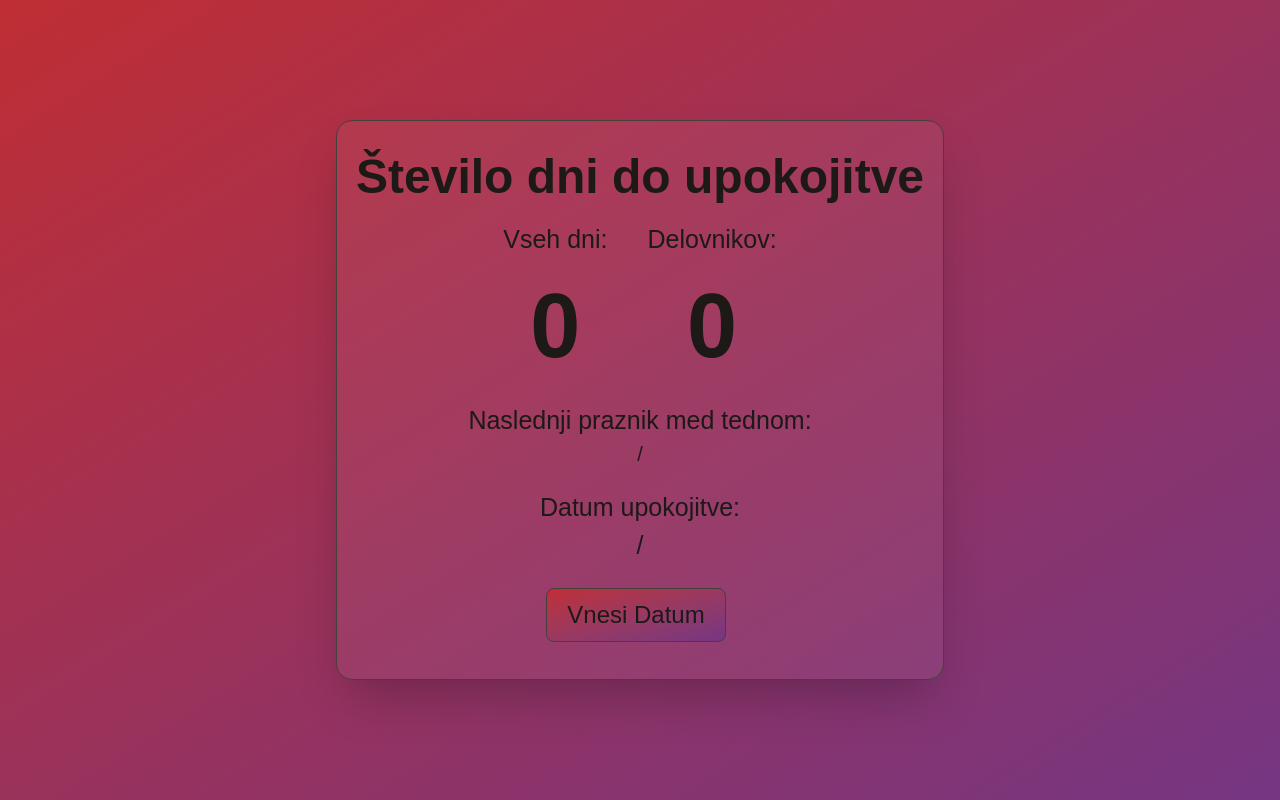
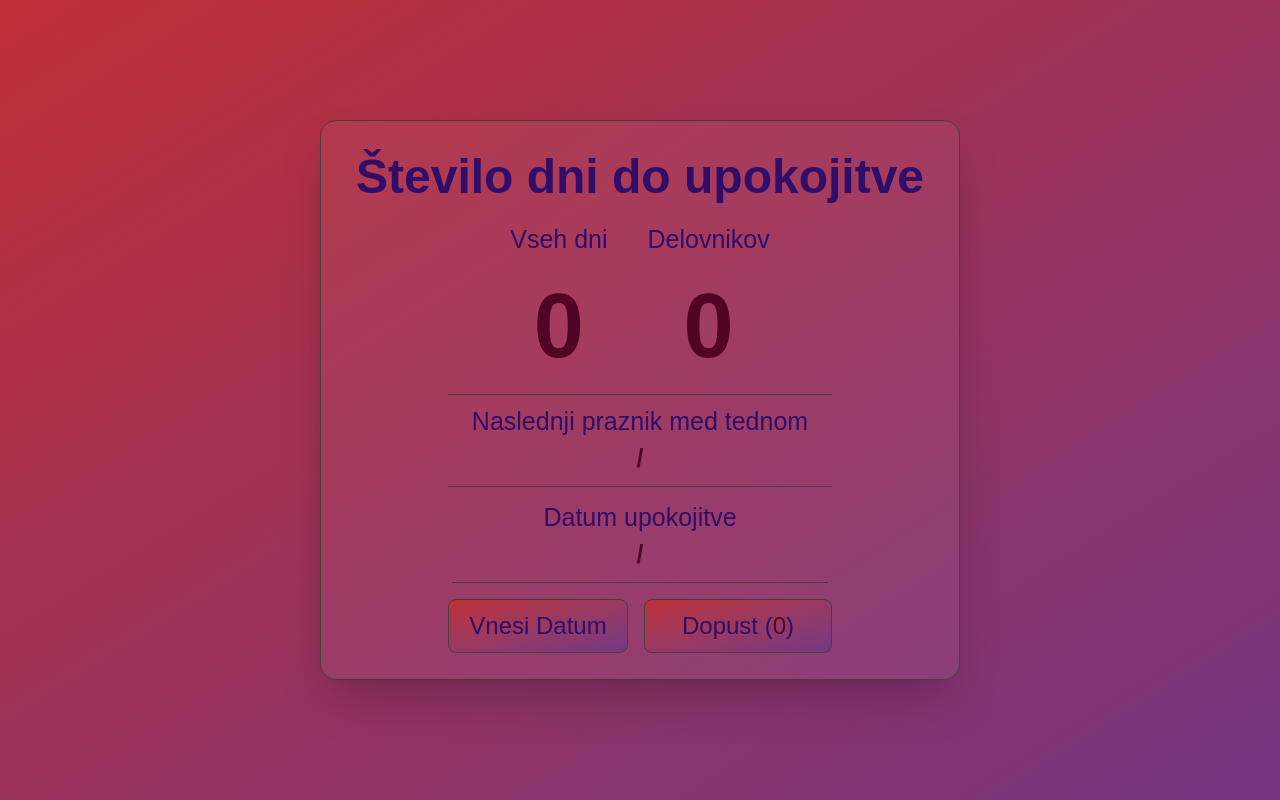
Before and after one commit to DomenGoli/Delovniki, a React (Vite) app: page / in a window 1280 px wide. Built offline with nearby package versions, Linux system fonts and the light colour scheme.

Commit message:
dodan dopust

```diff
--- a/src/App.tsx
+++ b/src/App.tsx
@@ -6,23 +6,28 @@ import NextHolliday from "./components/NextHolliday";
 import Title from "./components/Title";
 import DateSelector from "./components/DateSelector";
 import DisplayDate from "./components/DisplayDate";
+import ButtonDopust from "./components/ButtonDopust";
+import VacationInput from "./components/VacationInput";
 
 function App() {
     const [showDateForm, setShowDateForm] = useState(false);
+    const [showVacationInput, setShowVacationInput] = useState(false);
     const [selectedDate, setSelectedDate] = useState<Date>(
         new Date(localStorage.getItem("setDatum") || new Date(1970, 0, 1))
     );
     const [totalDays, setTotalDays] = useState(0);
     const [workDays, setWorkDays] = useState(0);
     const [nextHolliday, setNextHolliday] = useState<Date | null>(null);
+    const [vacationDays, setVacationDays] = useState<number>(
+        Number(localStorage.getItem("setVacDays")) || 0
+    );
     const [position, setPostion] = useState<{ y: number; x: number }>({
         y: 0,
         x: 0,
     });
 
-
-    const ref = useRef<Date | null>(null) // fix stale state
-    ref.current = nextHolliday // fix stale state
+    const ref = useRef<Date | null>(null); // fix stale state
+    ref.current = nextHolliday; // fix stale state
 
     function handleShowDateForm(e: React.FormEvent) {
         setShowDateForm(!showDateForm);
@@ -149,7 +154,7 @@ function App() {
                             hollidays.includes(dayMonthString)) ||
                         easterDates.includes(easterString)
                     ) {
-                        ref.current = new Date(currentDate) // fix stale state
+                        ref.current = new Date(currentDate); // fix stale state
                         setNextHolliday(new Date(currentDate));
                     }
                 }
@@ -161,24 +166,54 @@ function App() {
     );
 
     return (
-        <div className="relative lg:w-[38rem] lg:h-[35rem] w-[100%] h-[100vh] lg:bg-white/5 flex flex-col items-center rounded-2xl shadow-2xl lg:gap-0 gap-11 p-[1rem] transition-all duration-2000 border-1 border-stone-700 text-stone-900">
+        <div className="relative lg:w-[40rem] lg:h-[35rem] w-[100%] h-[100vh] lg:bg-white/5 flex flex-col items-center rounded-2xl shadow-2xl lg:gap-0 gap-11 p-[1rem] transition-all duration-2000 lg:border-1 border-stone-700 text-violet-950">
             <Title />
+            <div className="divide-y-1 divide-stone-700">
 
-            <div className="flex gap-10">
+            <div className="flex gap-10 justify-center items-center">
                 <DisplayResult
                     result={selectedDate.getTime() > Date.now() ? totalDays : 0}
                     // result={totalDays}
-                    text="Vseh dni:"
-                />
-                <DisplayResult result={workDays} text="Delovnikov:" />
+                    text="Vseh dni"
+                    />
+                <DisplayResult
+                    result={workDays - vacationDays}
+                    text="Delovnikov"
+                    />
             </div>
 
             <NextHolliday>{nextHolliday}</NextHolliday>
             <DisplayDate selectedDate={selectedDate} />
-            <ButtonTarget
-                showDateForm={showDateForm}
-                onClick={(e)=> handleShowDateForm(e)}
-            />
+            <div className="flex gap-2">
+                <ButtonTarget
+                    showDateForm={showDateForm}
+                    onClick={(e) => handleShowDateForm(e)}
+                    />
+                {!showVacationInput && (
+                    <ButtonDopust
+                    vacationDays={vacationDays}
+                    onClick={() => setShowVacationInput(true)}
+                    />
+                )}
+                {showVacationInput && (
+                    <VacationInput
+                    vacationDays={vacationDays}
+                    setVacationDays={setVacationDays}
+                    >
+                        <button
+                            className="cursor-pointer hover:bg-[#994977] border-1 border-stone-700 rounded-lg px-2 py-1"
+                            onClick={() => {
+                                setShowVacationInput(false);
+                                if(!vacationDays || vacationDays<0) setVacationDays(0)
+                                else setVacationDays(vacationDays*1)
+                                }}
+                            >
+                            ✔
+                        </button>
+                    </VacationInput>
+                )}
+                </div>
+            </div>
 
             {/* Modal */}
             {showDateForm && (
--- /dev/null
+++ b/src/components/ButtonDopust.tsx
@@ -0,0 +1,18 @@
+export default function ButtonDopust({
+    onClick,
+    vacationDays,
+}: {
+    onClick: () => void;
+    vacationDays: number;
+}) {
+    return (
+        <button
+            className="w-[188px] cursor-pointer border-1 border-stone-700 bg-gradient-to-tl from-[#753682] to-[#bf2e34] hover:bg-gradient-to-br focus:outline-none outline-none font-medium rounded-lg text-2xl px-5 py-2.5 text-center mb-2 mt-3"
+            onClick={onClick}
+        >
+            <div className="flex justify-center">
+                Dopust (<p className="text-pink-950">{vacationDays}</p>)
+            </div>
+        </button>
+    );
+}
--- a/src/components/ButtonTarget.tsx
+++ b/src/components/ButtonTarget.tsx
@@ -2,7 +2,7 @@ import type { FormEvent } from "react";
 
 export default function ButtonTarget({ onClick, showDateForm }: {onClick: (event: FormEvent<Element>)=> void; showDateForm: boolean}) {
     return (
-        <button className="cursor-pointer border-1 border-stone-700 bg-gradient-to-tl from-[#753682] to-[#bf2e34] hover:bg-gradient-to-br focus:outline-none outline-none font-medium rounded-lg text-2xl px-5 py-2.5 text-center me-2 mb-2 mt-3" onClick={onClick}>
+        <button className="w-[180px] cursor-pointer border-1 border-stone-700 bg-gradient-to-tl from-[#753682] to-[#bf2e34] hover:bg-gradient-to-br focus:outline-none outline-none font-medium rounded-lg text-2xl px-5 py-2.5 text-center me-2 mb-2 mt-3" onClick={onClick}>
             {!showDateForm ? "Vnesi Datum" : "Zapri"}
         </button>
     );
--- a/src/components/DateSelector.tsx
+++ b/src/components/DateSelector.tsx
@@ -17,8 +17,8 @@ function DateSelector({
     return (
         <div role="overlay" className="fixed items-center justify-center top-0 left-0 w-[100%] h-[100vh] z-1000 transition-all duration-[0.5s]">
             <div ref={ref}
-                style={{ top: position.y - 410, left: position.x-130 }}
-                className="fixed flex justify-center w-[430px] h-[350px] rounded-2xl shadow-2xl bg-linear-to-tl from-[#753682] to-[#bf2e34] p-4 transition-all duration-2000"
+                style={{ top: position.y - 419, left: position.x-225 }}
+                className="fixed flex justify-center w-[430px] h-[350px] rounded-2xl shadow-2xl bg-linear-to-tl from-[#753682] to-[#bf2e34] p-4 transition-all duration-2000 border-1 border-stone-700"
             >
                 <DayPicker
                     mode="single"
--- a/src/components/DisplayDate.tsx
+++ b/src/components/DisplayDate.tsx
@@ -4,8 +4,8 @@ import Text from "./Text";
 function DisplayDate({ selectedDate }: { selectedDate: Date }) {
     return (
         <div className="flex flex-col items-center m-1 p-2">
-            <Text>Datum upokojitve:</Text>
-            <label className="text-[25px]">
+            <Text>Datum upokojitve</Text>
+            <label className="text-[25px] text-pink-950 font-semibold">
                 {selectedDate.getFullYear() != 1970
                     ? getDateFormat(selectedDate)
                     : "/"}
--- a/src/components/DisplayResults.tsx
+++ b/src/components/DisplayResults.tsx
@@ -1,8 +1,16 @@
 import Text from "./Text";
 
-export default function DisplayResult({ result, text }: {result: number; text: string}) {
-    return <div className="flex flex-col items-center">
-        <Text>{text}</Text>
-        <label className="text-[90px] font-bold">{result}</label>
-    </div>
+export default function DisplayResult({
+    result,
+    text,
+}: {
+    result: number;
+    text: string;
+}) {
+    return (
+        <div className="flex flex-col items-center">
+            <Text>{text}</Text>
+            <p className="text-[90px] font-bold text-pink-950">{result < 0 ? 0 : result}</p>
+        </div>
+    );
 }
--- a/src/components/NextHolliday.tsx
+++ b/src/components/NextHolliday.tsx
@@ -4,8 +4,8 @@ import Text from "./Text";
 export default function NextHolliday({ children }: { children: Date | null }) {
     return (
         <div className="flex flex-col items-center p-2">
-            <Text>Naslednji praznik med tednom:</Text>
-            <label className="text-[20px]">
+            <Text>Naslednji praznik med tednom</Text>
+            <label className="text-[25px] text-pink-950 font-semibold">
                 {children ? getDateFormat(children) : "/"}
             </label>
         </div>
--- a/src/components/Text.tsx
+++ b/src/components/Text.tsx
@@ -1,7 +1,7 @@
 export default function Text({ children }: {children: string}) {
     return (
-        <div className="text-[25px]">
-            <p>{children}</p>
+        <div>
+            <p className="text-[25px]">{children}</p>
         </div>
     );
 }
--- a/src/components/Title.tsx
+++ b/src/components/Title.tsx
@@ -1,7 +1,7 @@
 function Title() {
     return (
         <div className=" mb-5 mt-4">
-            <h1 className="text-5xl text-center font-bold">Število dni do upokojitve</h1>
+            <h1 className="text-5xl text-center font-bold text-shadow-fuchsia-900">Število dni do upokojitve</h1>
         </div>
     );
 }
--- /dev/null
+++ b/src/components/VacationInput.tsx
@@ -0,0 +1,46 @@
+import type { Dispatch, ReactNode, SetStateAction } from "react";
+
+function VacationInput({
+    children,
+    vacationDays,
+    setVacationDays,
+}: {
+    children: ReactNode;
+    vacationDays: number;
+    setVacationDays: Dispatch<SetStateAction<number>>;
+}) {
+    return (
+        <div className="border-1 w-[188px] h-[54px] mb-2 mt-3 border-stone-700 bg-gradient-to-br from-[#753682] to-[#bf2e34] rounded-lg">
+            <div className="h-full flex justify-center items-center gap-5">
+                <div className="flex items-center gap-2">
+                    <input
+                        className="bg-[#994977] text-2xl w-[3rem] h-[2rem] text-center rounded-gl focus:outline-none placeholder-stone-700"
+                        type="number"
+                        // min="0"
+                        // onInput="validity.valid||(value='');"
+                        // value={vacationDays}
+                        // onFocus="this.value=''"
+                        onChange={(e) => {
+                            if (Number(e.target.value) < 0) {
+                                setVacationDays(0);
+                                localStorage.setItem("setVacDays", "0");
+                            } else {
+                                setVacationDays(Number(e.target.value));
+                                localStorage.setItem(
+                                    "setVacDays",
+                                    e.target.value
+                                );
+                            }
+                        }}
+                        autoFocus={true}
+                        placeholder={vacationDays.toString()}
+                    ></input>
+                    <p className="text-[1.2rem]">dni</p>
+                </div>
+                {children}
+            </div>
+        </div>
+    );
+}
+export default VacationInput;
+// #943d70
--- a/src/index.css
+++ b/src/index.css
@@ -21,6 +21,13 @@ body {
   justify-content: center;
 }
 
+@layer base {
+  input[type="number"]::-webkit-inner-spin-button,
+  input[type="number"]::-webkit-outer-spin-button {
+    -webkit-appearance: none;
+    margin: 0;
+  }
+}
 
 /* @tailwind preflight;
 @tailwind utilities;
--- a/src/utils/helpers.ts
+++ b/src/utils/helpers.ts
@@ -3,5 +3,6 @@ export function getDateFormat(date: Date) {
             day: "numeric",
             month: "long",
             year: "numeric",
+            weekday: "short"
         }).format(date);
     }
```
